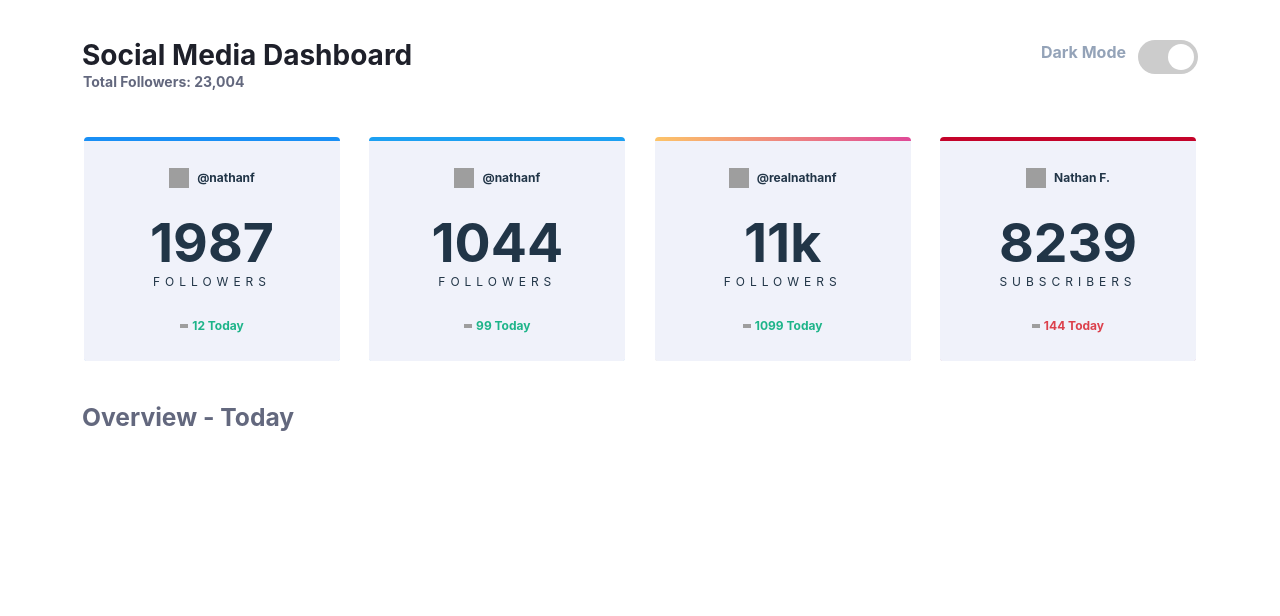
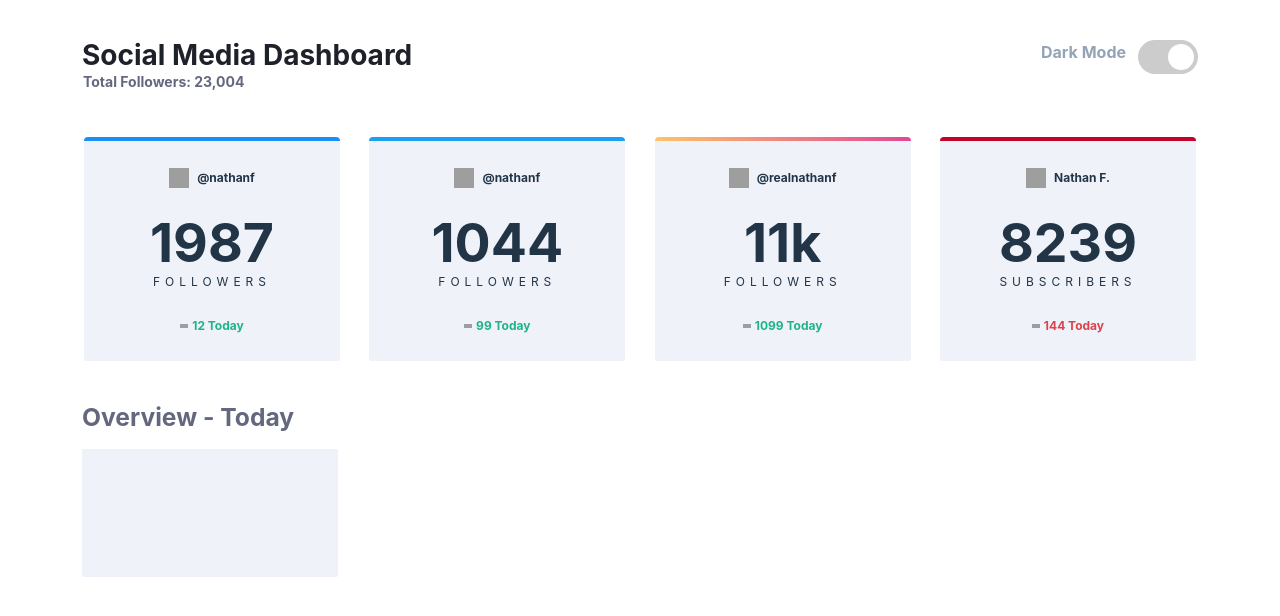
Before and after one commit to Simplify4Me2/social-media-dashboard, a React app in the folder my-social-media-dashboard/: page / in a window 1280 px wide. Shown: the top 616 px of the page. Built offline with nearby package versions, Linux system fonts and the light colour scheme; grey boxes are pictures that could not be loaded; the HTML template or start-up script is replaced by a standard one.

Commit message:
overview card background

```diff
--- a/my-social-media-dashboard/src/App.tsx
+++ b/my-social-media-dashboard/src/App.tsx
@@ -32,7 +32,12 @@ function App() {
           handleName="Nathan F."
         />
       </div>
-      <h2 className="text-left font-bold text-2xl leading-none grayish-blue">Overview - Today</h2>
+      <h2 className="text-left font-bold text-2xl leading-none grayish-blue">
+        Overview - Today
+      </h2>
+      <div className="mt-5">
+        <div className="bg-card w-64 h-32 rounded-b-sm"></div>
+      </div>
     </>
   );
 }
```
Lines whose indentation alone changed are shown as unchanged.
